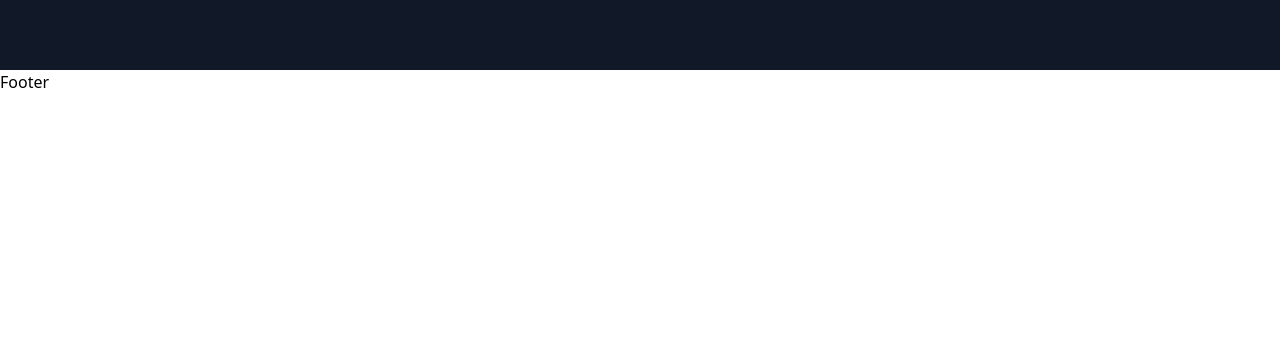
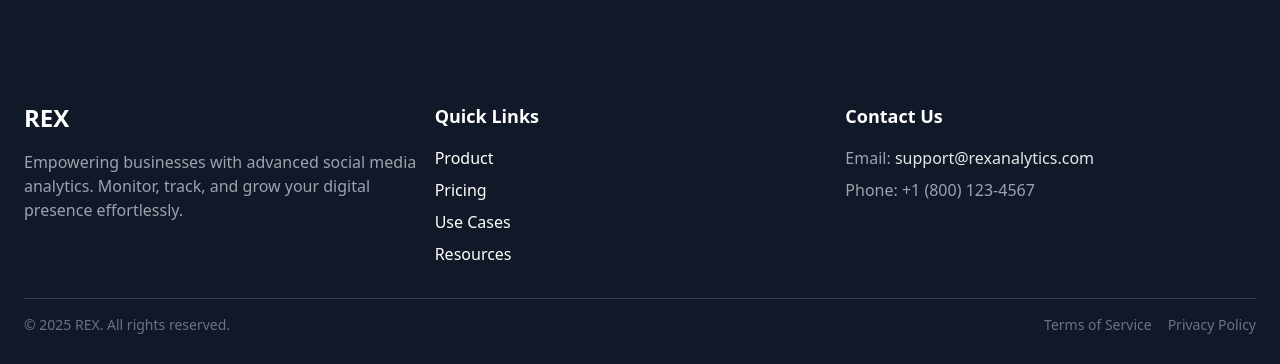
Before and after one commit to TKkosi/REX, a React (Vite) app in the folder Client/: page /signup in a window 1280 px wide. Shown: the part 795-1159 px from the top of the page. Before the commit the page ends 889 px from the top, so only its background shows below. Built offline with nearby package versions, Linux system fonts and the light colour scheme.

Commit message:
started working

```diff
--- a/Client/src/components/Footer.tsx
+++ b/Client/src/components/Footer.tsx
@@ -1,8 +1,130 @@
+import React from "react";
 
-const Footer = () => {
+const Footer: React.FC = () => {
   return (
-    <div>Footer</div>
-  )
-}
+    <footer className="bg-gray-900 text-white">
+      <div className="container mx-auto px-6 py-8">
+        {/* Top Section */}
+        <div className="flex flex-wrap justify-between items-start space-y-8 md:space-y-0">
+          {/* Logo and About */}
+          <div className="w-full md:w-1/3">
+            <h2 className="text-2xl font-bold">REX</h2>
+            <p className="mt-4 text-gray-400">
+              Empowering businesses with advanced social media analytics. Monitor, track, and grow your digital presence effortlessly.
+            </p>
+          </div>
 
-export default Footer
+          {/* Navigation Links */}
+          <div className="w-full md:w-1/3">
+            <h3 className="font-semibold text-lg">Quick Links</h3>
+            <ul className="mt-4 space-y-2">
+              <li>
+                <a
+                  href="/product"
+                  className="hover:underline hover:text-gray-200"
+                >
+                  Product
+                </a>
+              </li>
+              <li>
+                <a
+                  href="/pricing"
+                  className="hover:underline hover:text-gray-200"
+                >
+                  Pricing
+                </a>
+              </li>
+              <li>
+                <a
+                  href="/use-cases"
+                  className="hover:underline hover:text-gray-200"
+                >
+                  Use Cases
+                </a>
+              </li>
+              <li>
+                <a
+                  href="/resources"
+                  className="hover:underline hover:text-gray-200"
+                >
+                  Resources
+                </a>
+              </li>
+            </ul>
+          </div>
+
+          {/* Contact and Socials */}
+          <div className="w-full md:w-1/3">
+            <h3 className="font-semibold text-lg">Contact Us</h3>
+            <p className="mt-4 text-gray-400">
+              Email:{" "}
+              <a
+                href="mailto:support@rexanalytics.com"
+                className="hover:underline text-gray-200"
+              >
+                support@rexanalytics.com
+              </a>
+            </p>
+            <p className="mt-2 text-gray-400">Phone: +1 (800) 123-4567</p>
+            <div className="mt-4 flex space-x-4">
+              <a
+                href="https://twitter.com"
+                target="_blank"
+                rel="noopener noreferrer"
+                className="text-gray-400 hover:text-gray-200"
+              >
+                <i className="fab fa-twitter"></i>
+              </a>
+              <a
+                href="https://facebook.com"
+                target="_blank"
+                rel="noopener noreferrer"
+                className="text-gray-400 hover:text-gray-200"
+              >
+                <i className="fab fa-facebook"></i>
+              </a>
+              <a
+                href="https://linkedin.com"
+                target="_blank"
+                rel="noopener noreferrer"
+                className="text-gray-400 hover:text-gray-200"
+              >
+                <i className="fab fa-linkedin"></i>
+              </a>
+              <a
+                href="https://instagram.com"
+                target="_blank"
+                rel="noopener noreferrer"
+                className="text-gray-400 hover:text-gray-200"
+              >
+                <i className="fab fa-instagram"></i>
+              </a>
+            </div>
+          </div>
+        </div>
+
+        {/* Divider */}
+        <div className="border-t border-gray-700 mt-8"></div>
+
+        {/* Bottom Section */}
+        <div className="mt-4 flex flex-wrap justify-between items-center text-sm text-gray-500">
+          <p>&copy; 2025 REX. All rights reserved.</p>
+          <ul className="flex space-x-4">
+            <li>
+              <a href="/terms" className="hover:underline">
+                Terms of Service
+              </a>
+            </li>
+            <li>
+              <a href="/privacy" className="hover:underline">
+                Privacy Policy
+              </a>
+            </li>
+          </ul>
+        </div>
+      </div>
+    </footer>
+  );
+};
+
+export default Footer;
```
